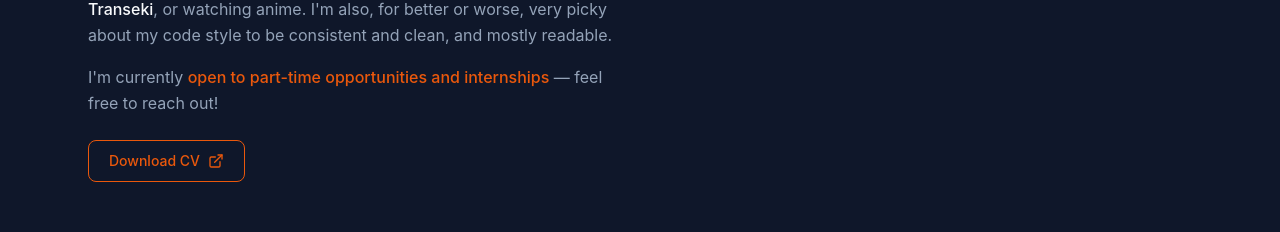
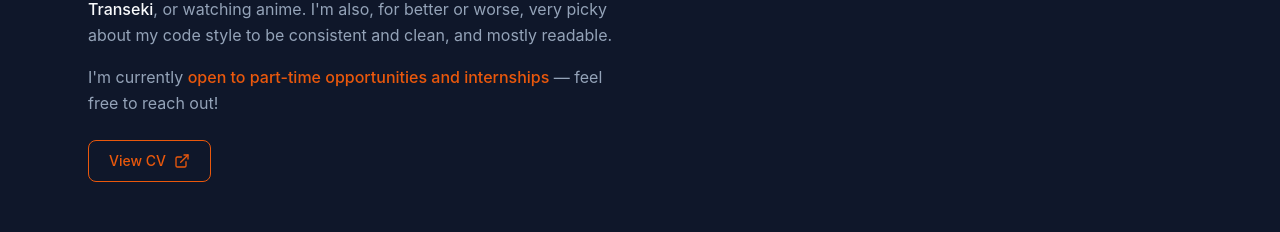
Before and after one commit to Rinpyre/Portfolio, a React (Vite) app: page / in a window 1280 px wide. Shown: the part 1156-1388 px from the top of the page. Built offline with nearby package versions, Linux system fonts and the light colour scheme.

Commit message:
fix(AboutSection): Update CV link text from 'Download CV' to 'View CV'

```diff
--- a/src/components/features/AboutSection.jsx
+++ b/src/components/features/AboutSection.jsx
@@ -70,7 +70,7 @@ export function AboutSection() {
                             rel="noopener noreferrer"
                             className="border-accent text-accent hover:bg-accent inline-flex items-center gap-2 rounded-lg border px-5 py-2.5 text-sm font-medium transition-colors hover:text-white"
                         >
-                            Download CV
+                            View CV
                             <ExternalLink className="h-4 w-4" />
                         </a>
                     </div>
```
